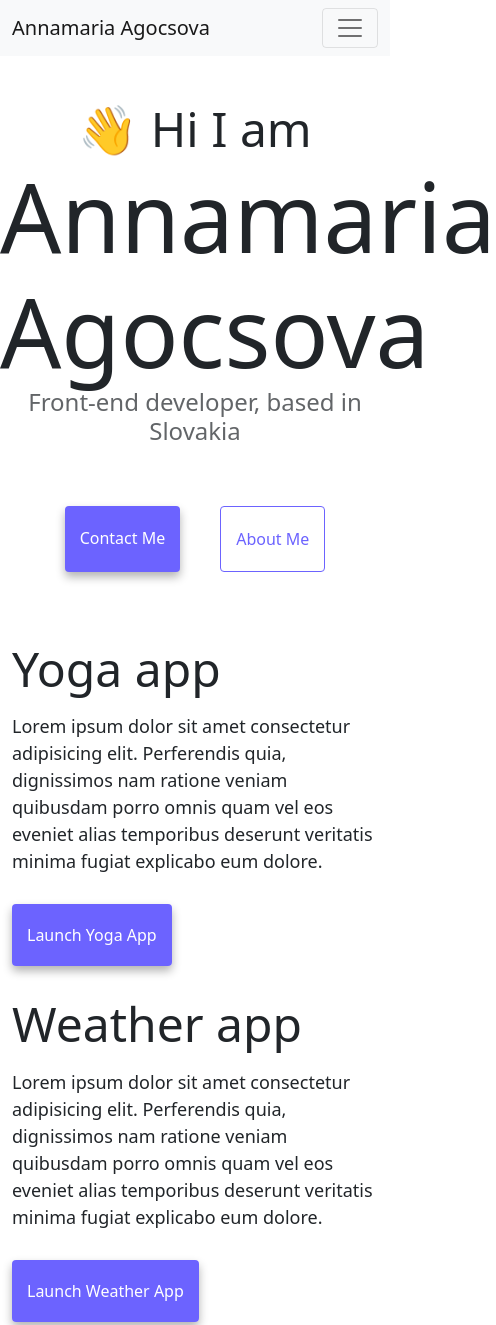
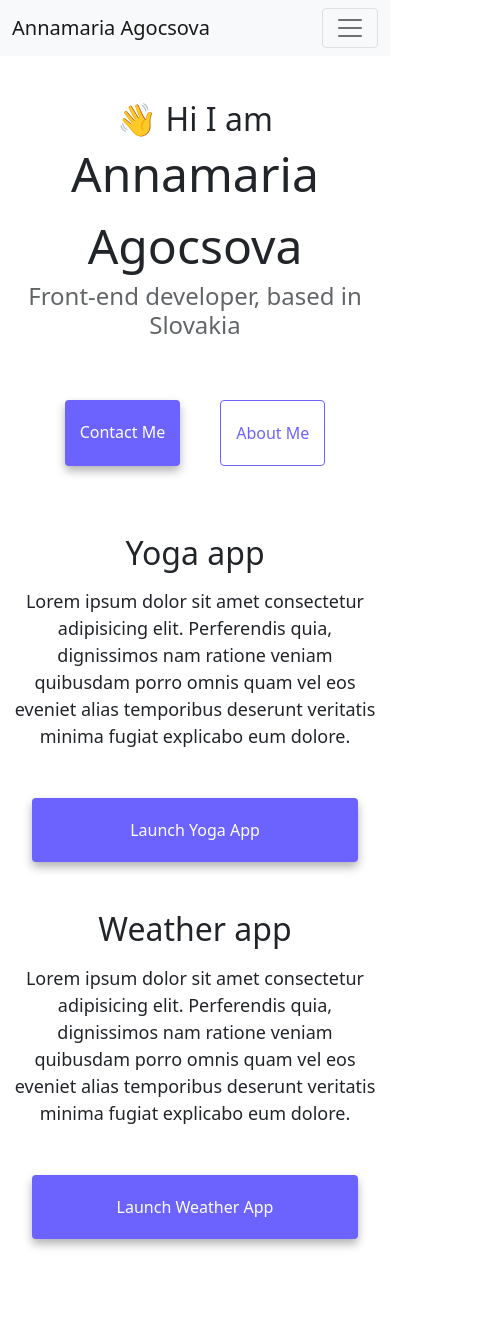
Before and after one commit to rj-annamaria/Responsive-advanced-Tools, a plain HTML site: page index.html in a window 390 px wide. Shown: the top 1325 px of the page, 496 px wide, since content can reach past the window. Drawn offline with nearby package versions, Linux system fonts and the light colour scheme.

Commit message:
Update style.css

```diff
--- a/src/style.css
+++ b/src/style.css
@@ -51,6 +51,9 @@ p {
   box-shadow: var(--box-shadow);
   color: white;
 }
+.primary-link:hover {
+  color: white;
+}
 
 .secondary-link {
   border-radius: 4px;
@@ -86,3 +89,25 @@ p {
 .email-link:hover {
   text-decoration: underline;
 }
+
+@media (max-width: 576px) {
+  h1 {
+    font-size: 48px;
+    line-height: 1.5;
+  }
+
+  h2 {
+    font-size: 32px;
+    text-align: center;
+  }
+
+  p {
+    text-align: center;
+  }
+
+  .project-link {
+    display: block;
+    text-align: center;
+    margin: 0 20px;
+  }
+}
```
